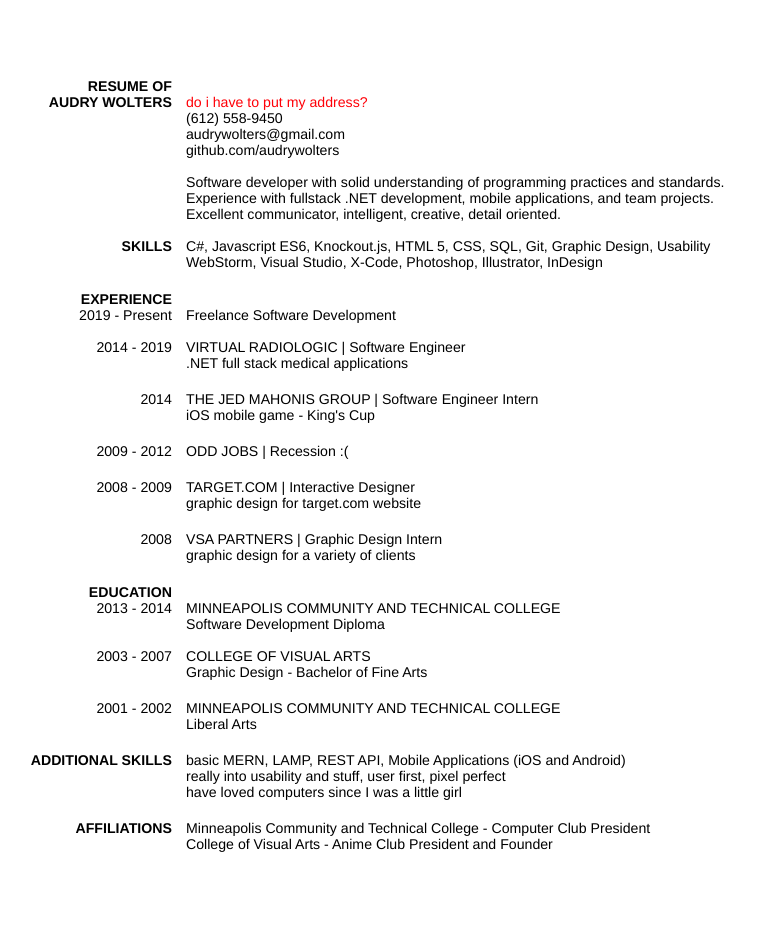
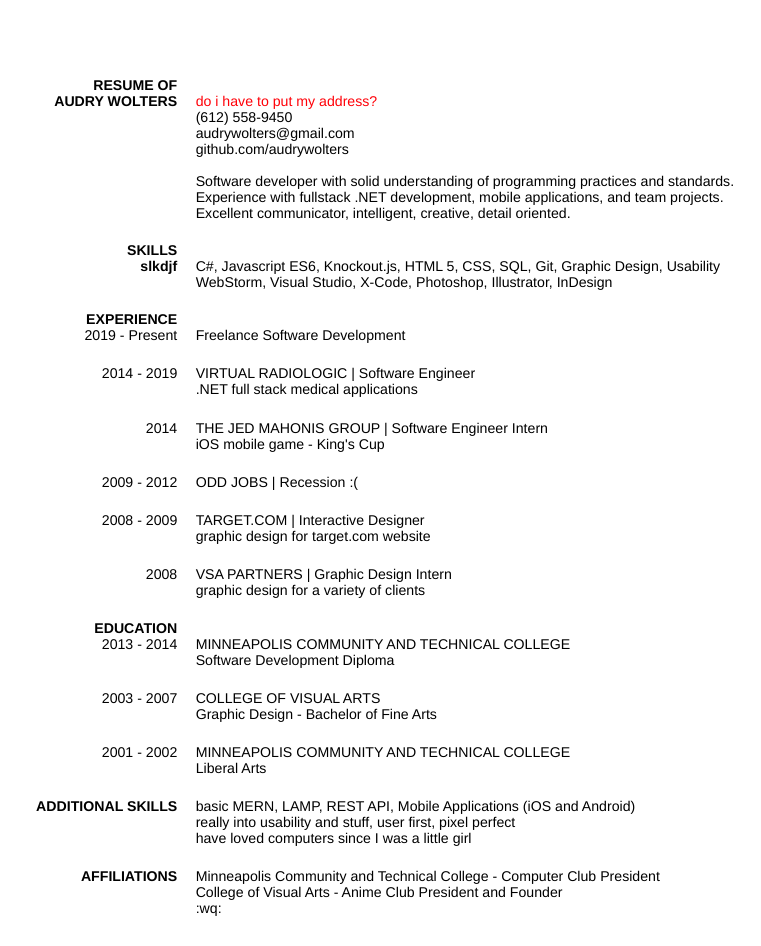
Before and after one commit to audrywolters/resume, a plain HTML site: page index.html in a window 1280 px wide. Shown: the whole page, without its empty margins (218-979 px from the left). Before the commit the page ends 880 px from the top, so only its background shows below. Drawn offline with Linux system fonts and the light colour scheme.

Commit message:
no flicker

```diff
--- a/index.html
+++ b/index.html
@@ -25,18 +25,18 @@
                 <li>Software developer with solid understanding of programming practices and standards.</li>
                 <li>Experience with fullstack .NET development, mobile applications, and team projects.</li>
                 <li>Excellent communicator, intelligent, creative, detail oriented.</li>
-                <li>&nbsp</li>
             </ul>
         </div>
     </div>
 
     <div  class="section" id="2" onmouseover="highlightSection(this)" onmouseout="makeAllBlack(this)">
         <div class="header">SKILLS</div>
+        <br />
+        <div class="header">slkdjf</div>
         <div class="info">
             <ul>
                 <li>C#, Javascript ES6, Knockout.js, HTML 5, CSS, SQL, Git, Graphic Design, Usability</li>
                 <li>WebStorm, Visual Studio, X-Code, Photoshop, Illustrator, InDesign</li>
-                <li>&nbsp</li>
             </ul>
         </div>
     </div>
@@ -48,7 +48,6 @@
         <div class="info">
             <ul>
                 <li>Freelance Software Development</li>
-                <li>&nbsp</li>
             </ul>
         </div>
     </div>
@@ -59,7 +58,6 @@
             <ul>
                 <li>VIRTUAL RADIOLOGIC &vert; Software Engineer</li>
                 <li>.NET full stack medical applications</li>
-                <li>&nbsp</li>
             </ul>
         </div>
     </div>
@@ -70,7 +68,6 @@
             <ul>
                 <li>THE JED MAHONIS GROUP &vert; Software Engineer Intern</li>
                 <li>iOS mobile game - King&apos;s Cup</li>
-                <li>&nbsp</li>
             </ul>
         </div>
     </div>
@@ -80,7 +77,6 @@
         <div class="info">
             <ul>
                 <li>ODD JOBS &vert; Recession :(</li>
-                <li>&nbsp</li>
             </ul>
         </div>
     </div>
@@ -91,7 +87,6 @@
             <ul>
                 <li>TARGET.COM &vert; Interactive Designer</li>
                 <li>graphic design for target.com website</li>
-                <li>&nbsp</li>
             </ul>
         </div>
     </div>
@@ -102,7 +97,6 @@
             <ul>
                 <li>VSA PARTNERS &vert; Graphic Design Intern</li>
                 <li>graphic design for a variety of clients</li>
-                <li>&nbsp</li>
             </ul>
         </div>
     </div>
@@ -115,7 +109,6 @@
             <ul>
                 <li>MINNEAPOLIS COMMUNITY AND TECHNICAL COLLEGE</li>
                 <li>Software Development Diploma</li>
-                <li>&nbsp</li>
             </ul>
         </div>
     </div>
@@ -126,7 +119,6 @@
             <ul>
                 <li>COLLEGE OF VISUAL ARTS</li>
                 <li>Graphic Design - Bachelor of Fine Arts</li>
-                <li>&nbsp</li>
             </ul>
         </div>
     </div>
@@ -137,7 +129,6 @@
             <ul>
                 <li>MINNEAPOLIS COMMUNITY AND TECHNICAL COLLEGE</li>
                 <li>Liberal Arts</li>
-                <li>&nbsp</li>
             </ul>
         </div>
     </div>
@@ -149,7 +140,6 @@
                 <li>basic MERN, LAMP, REST API, Mobile Applications (iOS and Android)</li>
                 <li>really into usability and stuff, user first, pixel perfect</li>
                 <li>have loved computers since I was a little girl</li>
-                <li>&nbsp</li>
             </ul>
         </div>
     </div>
@@ -161,8 +151,7 @@
 <!--                <li style="color: #ff0008">ladies tech meetup</li>-->
 <!--                <li style="color: #ff0008">react meetup</li>-->
                 <li>Minneapolis Community and Technical College - Computer Club President</li>
-                <li>College of Visual Arts - Anime Club President and Founder</li>
-                <li>&nbsp</li>
+                <li>College of Visual Arts - Anime Club President and Founder</li>:wq:
             </ul>
         </div>
     </div>
--- a/resume.css
+++ b/resume.css
@@ -1,6 +1,6 @@
 
 .container {
-    width: 51em;
+    width: 50.3em;
     margin: 5em auto auto;
     display: block;
 }
@@ -13,8 +13,7 @@ div {
 
 .header {
     font-weight: 800;
-    float: left;
-    margin-right: 1em;
+    margin-right: 1.3em;
     width: 10em;
     text-align: right;
 }
@@ -29,10 +28,6 @@ div {
     width: 40em;
 }
 
-.headerLineBreak {
-    margin-bottom: 0;
-}
-
 /* remove formatting from lists */
 ul {
     list-style: none none;
@@ -41,4 +36,6 @@ ul {
     margin-inline-start: 0;
     margin-inline-end: 0;
     padding-inline-start: 0;
+    /* this one is needed tho */
+    margin-bottom: 1.5em;
 }
```
